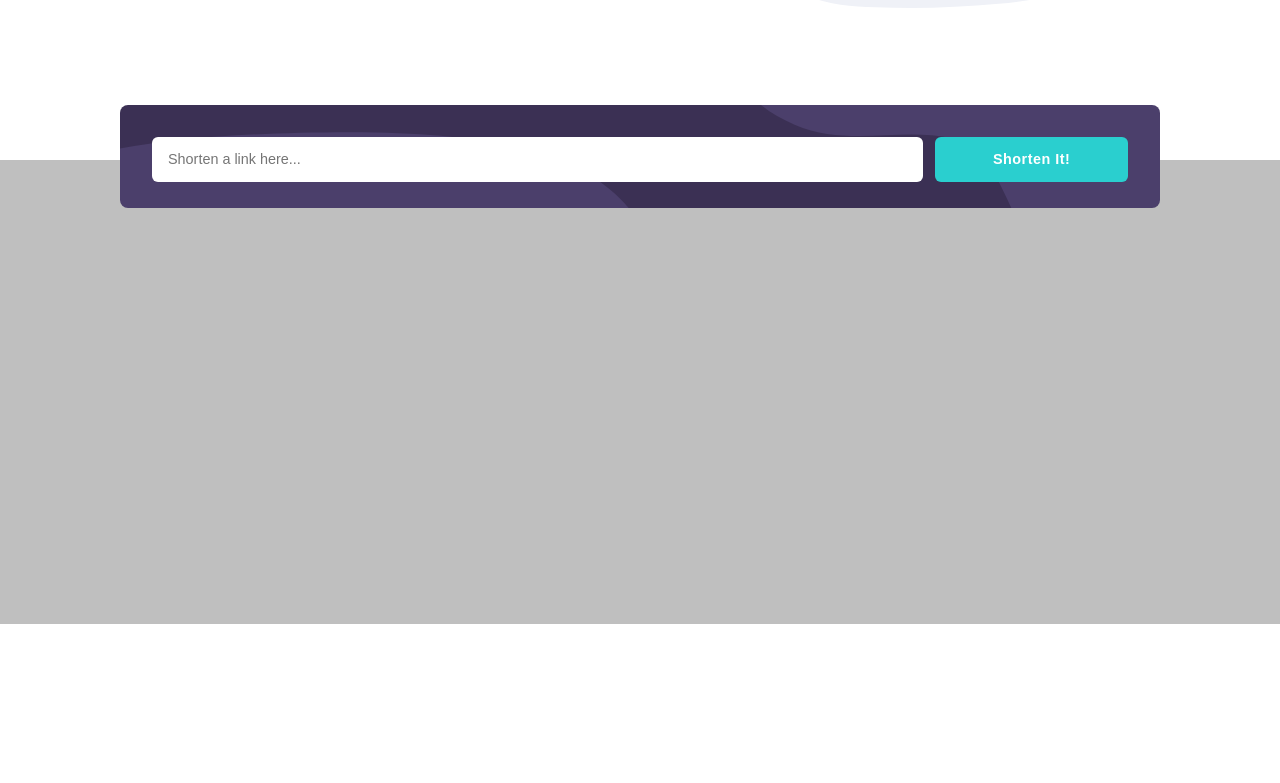
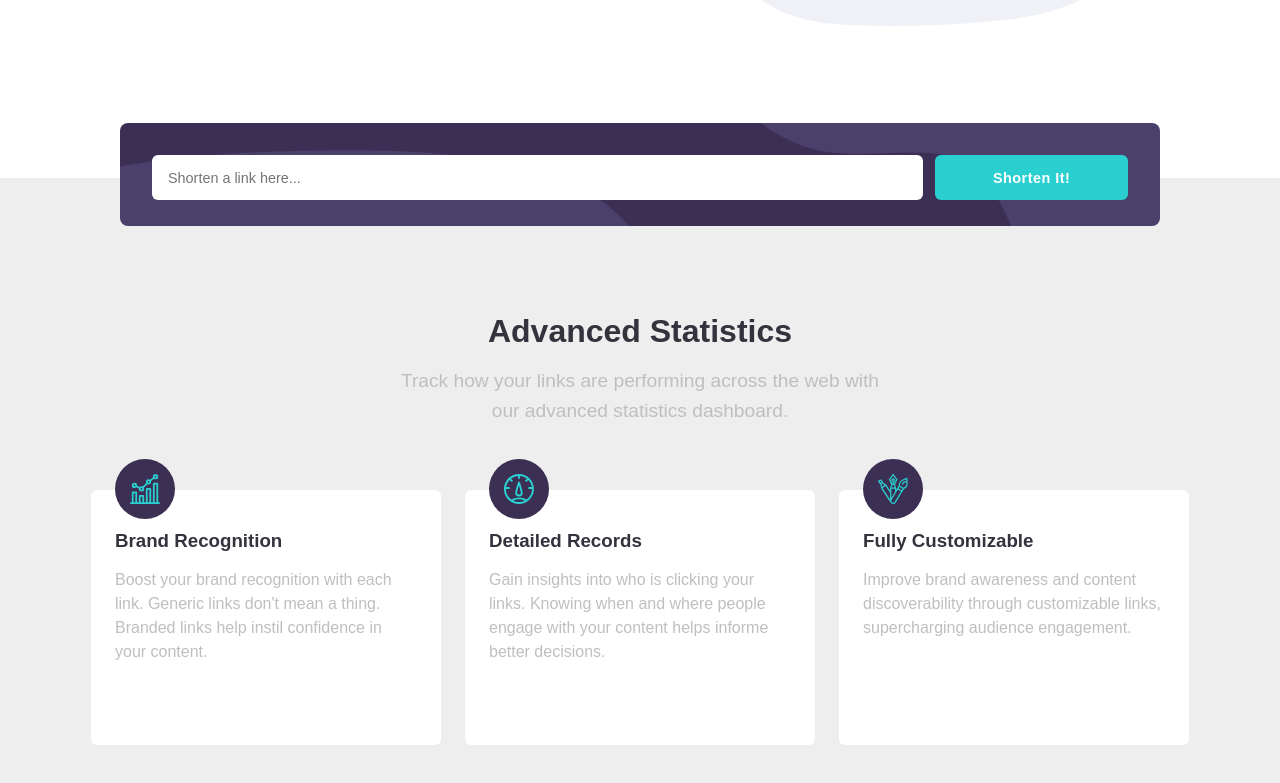
Before and after one commit to Renan-Gust/Shortly, a React (Vite) app: page / in a window 1280 px wide. Shown: the part 477-1260 px from the top of the page. Before the commit the page ends 1101 px from the top, so only its background shows below. Built offline with nearby package versions, Linux system fonts and the light colour scheme.

Commit message:
advanced statistics

```diff
--- a/src/components/AdvancedStatistics/index.tsx
+++ b/src/components/AdvancedStatistics/index.tsx
@@ -5,6 +5,53 @@ export function AdvancedStatistics() {
     return(
         <C.Container>
             <ShortenLink />
+            <C.Main>
+                <C.SectionTitle>
+                    <h1>Advanced Statistics</h1>
+                    <p>Track how your links are performing across the web with our advanced statistics dashboard.</p>
+                </C.SectionTitle>
+
+                <C.Section>
+                    <C.Article>
+                        <C.Content>
+                            <C.Figure>
+                                <div>
+                                    <img src="/icon-brand-recognition.svg" alt="brand-recognition" />
+                                </div>
+                            </C.Figure>
+
+                            <h3>Brand Recognition</h3>
+                            <p>Boost your brand recognition with each link. Generic links don't mean a thing. Branded links help instil confidence in your content.</p>
+                        </C.Content>
+                    </C.Article>
+
+                    <C.Article className="detailedRecordsMargin">
+                        <C.Content>
+                            <C.Figure>
+                                <div>
+                                    <img src="/icon-detailed-records.svg" alt="detailed-records" />
+                                </div>
+                            </C.Figure>
+
+                            <h3>Detailed Records</h3>
+                            <p>Gain insights into who is clicking your links. Knowing when and where people engage with your content helps informe better decisions.</p>
+                        </C.Content>
+                    </C.Article>
+
+                    <C.Article className="fullyCustomizableMargin">
+                        <C.Content>
+                            <C.Figure>
+                                <div>
+                                    <img src="/icon-fully-customizable.svg" alt="fully-customizable" />
+                                </div>
+                            </C.Figure>
+
+                            <h3>Fully Customizable</h3>
+                            <p>Improve brand awareness and content discoverability through customizable links, supercharging audience engagement.</p>
+                        </C.Content>
+                    </C.Article>
+                </C.Section>
+            </C.Main>
         </C.Container>
     )
 }
--- a/src/components/AdvancedStatistics/styles.ts
+++ b/src/components/AdvancedStatistics/styles.ts
@@ -1,5 +1,105 @@
 import styled from 'styled-components'
 
 export const Container = styled.div`
-    height: 50vh;
+    height: 100vh;
 `;
+
+export const Main = styled.main`
+    display: flex;
+    flex-direction: column;
+    align-items: center;
+
+    margin: 0 auto;
+
+    @media(min-width: 320px){
+        width: 100%;
+    }
+
+    @media(min-width: 1340px){
+        width: 86%;
+    }
+`;
+
+export const SectionTitle = styled.section`
+    width: 500px;
+    text-align: center;
+
+    h1{
+        font-weight: 900;
+        font-size: 2rem;
+        color: ${props => props.theme.colors.VeryDarkBlue};
+    }
+
+    p{
+        font-weight: 500;
+        font-size: 1.2rem;
+        line-height: 30px;
+        color: ${props => props.theme.colors.Gray};
+        margin-top: 16px;
+    }
+`;
+
+export const Section = styled.section`
+    display: flex;
+    gap: 24px;
+    margin-top: 64px;
+
+    @media(min-width: 1500px) {
+        .detailedRecordsMargin{
+            margin-top: 30px;
+        }
+    }
+
+    @media(min-width: 1500px) {
+        .fullyCustomizableMargin{
+            margin-top: 60px;
+        }
+    }
+`;
+
+export const Article = styled.article`
+    background-color: ${props => props.theme.colors.White};
+    width: 350px;
+    height: 255px;
+
+    border-radius: 6px;
+`;
+
+export const Figure = styled.figure`
+    position: relative;
+
+    div {
+        background-color: ${props => props.theme.colors.DarkViolet};
+        border-radius: 50%;
+
+        width: 60px;
+        height: 60px;
+
+        display: flex;
+        align-items: center;
+        justify-content: center;
+
+        position: absolute;
+        bottom: -5px;
+
+        img{
+            width: 30px;
+            height: 30px;
+        }
+    }
+`;
+
+export const Content = styled.div`
+    padding: 24px;
+
+    h3{
+        padding: 16px 0;
+        color: ${props => props.theme.colors.VeryDarkBlue};
+        font-weight: 900;
+    }
+
+    p{
+        line-height: 24px;
+        color: ${props => props.theme.colors.Gray};
+    }
+`;
--- a/src/components/Banner/styles.ts
+++ b/src/components/Banner/styles.ts
@@ -39,6 +39,8 @@ export const Section = styled.section`
 
     h1{
         color: ${props => props.theme.colors.VeryDarkBlue};
+        font-weight: 900;
+        line-height: 56px;
 
         @media(min-width: 320px){
             font-size: 2.5rem;
@@ -46,7 +48,7 @@ export const Section = styled.section`
         }
 
         @media(min-width: 1100px){
-            font-size: 4rem;
+            font-size: 3.3rem;
         }
     }
 
--- a/src/components/ShortenLink/styles.ts
+++ b/src/components/ShortenLink/styles.ts
@@ -26,7 +26,7 @@ export const Container = styled.div`
     }
 
     @media(min-width: 1340px){
-        width: 50%;
+        width: 86%;
     }
 `;
 
--- a/src/styles/global.ts
+++ b/src/styles/global.ts
@@ -36,5 +36,6 @@ export const Content = styled.div`
 `;
 
 export const WrapperAdvancedStatistics = styled.div`
-    background: ${props => props.theme.colors.Gray};
+    /* background: ${props => props.theme.colors.Gray}; */
+    background-color: #eeeeee;
 `;
```
